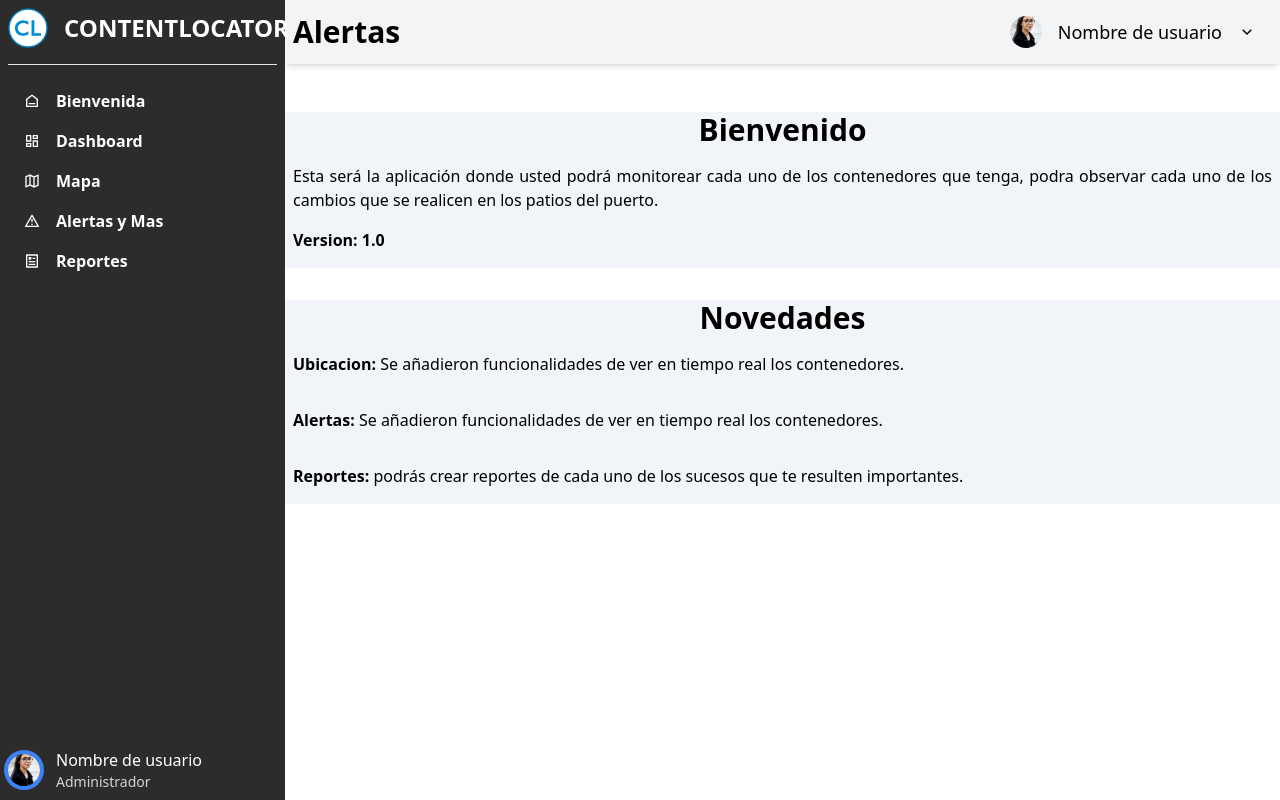
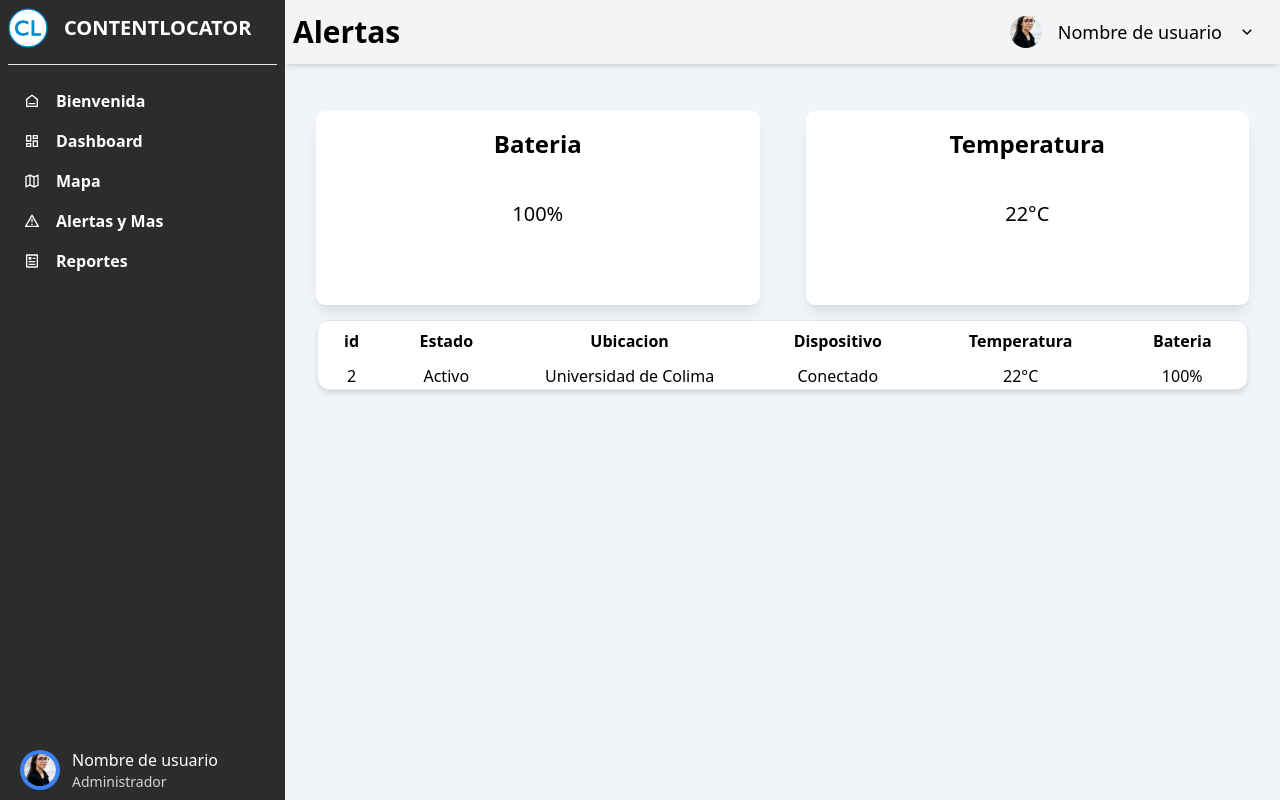
Before and after one commit to CalixtoSD117/tesis, a React (Vite) app: page /alertas in a window 1280 px wide. Built offline with nearby package versions, Linux system fonts and the light colour scheme; a web font is replaced by a local one.

Commit message:
termino de diseño beta

```diff
--- a/src/Alertas.jsx
+++ b/src/Alertas.jsx
@@ -1,4 +1,6 @@
-import { RiHome6Line,
+import
+    {
+        RiHome6Line,
         RiDashboardLine,
         RiMap2Line,
         RiAlertLine,
@@ -22,53 +24,56 @@ import { logotipo_v2, persona1 } from "./assets";
 import { useState } from "react";
 import { Link } from "react-router-dom";
 import { Outlet } from "react-router-dom";
+import { TablaAlerts } from "./components";
 
 
 
-const Alertas = () => {
+const Alertas = () =>
+{
     const [showMenu, setShowMenu] = useState(false);
 
-    const toggleMenu = () => {
+    const toggleMenu = () =>
+    {
         setShowMenu(!showMenu)
     };
     return (
-    <div className="">
+        <div className="bg-slate-100">
             <div className='min-h-screen '>
                 {/* Sidebar */}
                 <div className={`fixed top-0 w-3/4 lg:left-0 md:w-[285px] h-full bg-dash p-2 flex flex-col justify-between z-50 transition-all
         ${showMenu ? "left-0" : "-left-full"}`}>
                     <div>
 
-                <h1 className=' flex items-center gap-4 text-lg lg:text-2xl uppercase mb-4 text-white font-semibold'>
+                        <h1 className=' flex items-center gap-4 text-lg lg:text-xl uppercase mb-4 text-white font-semibold'>
                             <img className="w-9 h-9 lg:w-10 lg:h-10" src={logotipo_v2} alt="" />
                             ContentLocator
                         </h1>
-                <hr className="pt-4 "/>
+                        <hr className="pt-4 " />
                         <ul>
                             <li>
                                 <Link to="/bienvenida" className="text-white font-semibold flex items-center gap-4 hover:bg-gray-500 transition-colors py-2 px-4 rounded-lg">
-                            <RiHome6Line/> Bienvenida
+                                    <RiHome6Line /> Bienvenida
                                 </Link>
                             </li>
 
                             <li>
-                        <Link to="/dashboard"  className="text-white font-semibold flex items-center gap-4 hover:bg-gray-500  transition-colors py-2 px-4 rounded-lg">
-                            <RiDashboardLine/> Dashboard
+                                <Link to="/dashboard" className="text-white font-semibold flex items-center gap-4 hover:bg-gray-500  transition-colors py-2 px-4 rounded-lg">
+                                    <RiDashboardLine /> Dashboard
                                 </Link>
                             </li>
                             <li>
-                        <Link to="/mapa"  className="text-white font-semibold flex items-center gap-4 hover:bg-gray-500 transition-colors py-2 px-4 rounded-lg">
-                            <RiMap2Line/>Mapa
+                                <Link to="/mapa" className="text-white font-semibold flex items-center gap-4 hover:bg-gray-500 transition-colors py-2 px-4 rounded-lg">
+                                    <RiMap2Line />Mapa
                                 </Link>
                             </li>
                             <li>
                                 <Link to="/alertas" className="text-white font-semibold flex items-center gap-4 hover:bg-gray-500 transition-colors py-2 px-4 rounded-lg">
-                            <RiAlertLine/>Alertas y Mas
+                                    <RiAlertLine />Alertas y Mas
                                 </Link>
                             </li>
                             <li>
                                 <Link to="/reportes" className="text-white font-semibold flex items-center gap-4 hover:bg-gray-500 transition-colors py-2 px-4 rounded-lg">
-                            <RiArticleLine/>Reportes
+                                    <RiArticleLine />Reportes
                                 </Link>
                             </li>
                         </ul>
@@ -76,7 +81,7 @@ const Alertas = () => {
                     {/* Creacion de img abajo  */}
 
 
-            <div className="flex items-center gap-4">
+                    <div className="flex ml-4 items-center gap-4">
 
                         <img src={persona1} alt="example"
                             className="w-8 h-8 object-cover rounded-full ring-4 ring-blue-500 " />
@@ -89,7 +94,7 @@ const Alertas = () => {
 
                 {/* Boton menu movil */}
                 <button onClick={toggleMenu} className="lg:hidden fixed bottom-6 right-6 bg-dash p-4 rounded-full ">
-            {showMenu ? <RiCloseLine className="text-white"/> : <RiMenuLine className="text-white"/>}
+                    {showMenu ? <RiCloseLine className="text-white" /> : <RiMenuLine className="text-white" />}
                 </button>
 
                 {/* Header */}
@@ -107,7 +112,7 @@ const Alertas = () => {
                                 <img src={persona1} alt="example"
                                     className="w-8 h-8 object-cover rounded-full " />
                                 <span>Nombre de usuario</span>
-                <RiArrowDownSLine/>
+                                <RiArrowDownSLine />
                             </Menu.Button>
                             <Transition
                                 enter="transition ease-out duration-100"
@@ -139,7 +144,7 @@ const Alertas = () => {
                                         <hr />
                                         <Menu.Item >
                                             <Link to="/" className="flex items-center gap-4 p-2 rounded-lg hover:bg-blue-200 transition-colors text-sm ">
-                                <RiLogoutBoxLine/>Cerrar Sesion
+                                                <RiLogoutBoxLine />Cerrar Sesion
 
                                             </Link>
                                         </Menu.Item>
@@ -153,24 +158,36 @@ const Alertas = () => {
                 {/* Main */}
 
                 <main className="lg:pl-[285px] pt-36 md:pt-24 lg:pt-28">
-            <div className="bg-slate-100 pl-2 pr-2">
-            <h1 className="text-center text-3xl font-semibold">Bienvenido</h1>
-            <p className="text-justify pt-4 pb-4 ">Esta será la aplicación donde usted podrá monitorear cada uno de los contenedores que tenga,
-                podra observar cada  uno de los cambios que se realicen en los patios del puerto.
-            </p>
-            <p className="font-bold pb-4">Version: 1.0</p>
+                    <div className="pl-8 pr-8 lg:flex items-center justify-center gap-12">
+
+                        <div className="ring-1 ring-white p-4 rounded-lg bg-white shadow-lg w-full lg:mb-0 mb-4 h-48 ">
+                        <div className="text-center">
+                                <h1 className="text-2xl font-semibold">Bateria</h1>
+
+                                <h2 className="mt-10 text-xl">100%</h2>
                             </div>
-
-            <div className="bg-slate-100 pl-2 pr-2 mt-8">
-            <h1 className="text-center text-3xl font-semibold">Novedades</h1>
-            <h3 className="pt-4 pb-4"><span className="font-bold">Ubicacion:</span> Se añadieron funcionalidades de ver en tiempo real los contenedores.</h3>
-            <h3 className="pt-4 pb-4"><span className="font-bold">Alertas:</span> Se añadieron funcionalidades de ver en tiempo real los contenedores.</h3>
-            <h3 className="pt-4 pb-4"><span className="font-bold">Reportes:</span> podrás crear reportes de cada uno de los sucesos que te resulten importantes.</h3>
                         </div>
 
 
+                        <div className="bg-white shadow-lg ring-1 ring-white p-4 rounded-lg  w-full h-48"  >
+                            <div className="text-center">
+                                <h1 className="text-2xl font-semibold">Temperatura</h1>
+
+                                <h2 className="mt-10 text-xl">22°C</h2>
+                            </div>
+
+                        </div>
+
+
+                    </div>
+                    <div className="pl-8 pr-8">
+                        <div className="pt-4 mb-10">
+                            <TablaAlerts />
+                        </div>
+                    </div>
+
                 </main>
-        <Outlet/>
+                <Outlet />
             </div>
         </div>
     )
--- a/src/Bienvenida.jsx
+++ b/src/Bienvenida.jsx
@@ -39,7 +39,7 @@ const Bienvenida = () => {
         ${showMenu ? "left-0" : "-left-full"}`}>
             <div>
 
-                <h1 className=' flex items-center gap-4 text-lg lg:text-2xl uppercase mb-4 text-white font-semibold'>
+                <h1 className=' flex items-center gap-4 text-lg lg:text-xl uppercase mb-4 text-white font-semibold'>
                     <img className="w-9 h-9 lg:w-10 lg:h-10" src={logotipo_v2} alt="" />
                     ContentLocator
                 </h1>
@@ -76,7 +76,7 @@ const Bienvenida = () => {
             {/* Creacion de img abajo  */}
 
 
-            <div className="flex items-center gap-4">
+            <div className="flex ml-4 items-center gap-4">
 
                 <img src={persona1} alt="example"
                 className="w-8 h-8 object-cover rounded-full ring-4 ring-blue-500 " />
--- a/src/Perfil.jsx
+++ b/src/Perfil.jsx
@@ -40,7 +40,7 @@ const Perfil = () => {
         ${showMenu ? "left-0" : "-left-full"}`}>
             <div>
 
-                <h1 className=' flex items-center gap-4 text-lg lg:text-2xl uppercase mb-4 text-white font-semibold'>
+                <h1 className=' flex items-center gap-4 text-lg lg:text-xl uppercase mb-4 text-white font-semibold'>
                     <img className="w-9 h-9 lg:w-10 lg:h-10" src={logotipo_v2} alt="" />
                     ContentLocator
                 </h1>
@@ -77,7 +77,7 @@ const Perfil = () => {
             {/* Creacion de img abajo  */}
 
             {user.map((data, index) =>(
-                <div key={index} className="flex items-center gap-4">
+                <div key={index} className="flex ml-4 items-center gap-4">
 
                 <img src={data.img} alt="example"
                 className="w-8 h-8 object-cover rounded-full ring-4 ring-blue-500 " />
--- a/src/Reportes.jsx
+++ b/src/Reportes.jsx
@@ -1,4 +1,6 @@
-import { RiHome6Line,
+import
+{
+    RiHome6Line,
     RiDashboardLine,
     RiMap2Line,
     RiAlertLine,
@@ -15,7 +17,8 @@ import { RiHome6Line,
     RiVipDiamondLine,
     RiUser3Line,
     RiLogoutBoxLine,
-  RiSettings4Line
+    RiSettings4Line,
+    RiDeleteBin6Line,
 } from "react-icons/ri";
 import { Menu, Transition } from '@headlessui/react'
 import { logotipo_v2, persona1 } from "./assets";
@@ -25,50 +28,52 @@ import { Outlet } from "react-router-dom";
 
 
 
-const Reportes = () => {
+const Reportes = () =>
+{
     const [showMenu, setShowMenu] = useState(false);
 
-    const toggleMenu = () => {
+    const toggleMenu = () =>
+    {
         setShowMenu(!showMenu)
     };
     return (
-    <div className="">
-    <div className='min-h-screen '>
+        <div className="bg-slate-100">
+            <div className='min-h-screen  '>
                 {/* Sidebar */}
                 <div className={`fixed top-0 w-3/4 lg:left-0 md:w-[285px] h-full bg-dash p-2 flex flex-col justify-between z-50 transition-all
         ${showMenu ? "left-0" : "-left-full"}`}>
                     <div>
 
-                <h1 className=' flex items-center gap-4 text-lg lg:text-2xl uppercase mb-4 text-white font-semibold'>
+                        <h1 className=' flex items-center gap-4 text-lg lg:text-xl uppercase mb-4 text-white font-semibold'>
                             <img className="w-9 h-9 lg:w-10 lg:h-10" src={logotipo_v2} alt="" />
                             ContentLocator
                         </h1>
-                <hr className="pt-4 "/>
+                        <hr className="pt-4 " />
                         <ul>
                             <li>
                                 <Link to="/bienvenida" className="text-white font-semibold flex items-center gap-4 hover:bg-gray-500 transition-colors py-2 px-4 rounded-lg">
-                            <RiHome6Line/> Bienvenida
+                                    <RiHome6Line /> Bienvenida
                                 </Link>
                             </li>
 
                             <li>
-                        <Link to="/dashboard"  className="text-white font-semibold flex items-center gap-4 hover:bg-gray-500  transition-colors py-2 px-4 rounded-lg">
-                            <RiDashboardLine/> Dashboard
+                                <Link to="/dashboard" className="text-white font-semibold flex items-center gap-4 hover:bg-gray-500  transition-colors py-2 px-4 rounded-lg">
+                                    <RiDashboardLine /> Dashboard
                                 </Link>
                             </li>
                             <li>
-                        <Link to="/mapa"  className="text-white font-semibold flex items-center gap-4 hover:bg-gray-500 transition-colors py-2 px-4 rounded-lg">
-                            <RiMap2Line/>Mapa
+                                <Link to="/mapa" className="text-white font-semibold flex items-center gap-4 hover:bg-gray-500 transition-colors py-2 px-4 rounded-lg">
+                                    <RiMap2Line />Mapa
                                 </Link>
                             </li>
                             <li>
                                 <Link to="/alertas" className="text-white font-semibold flex items-center gap-4 hover:bg-gray-500 transition-colors py-2 px-4 rounded-lg">
-                            <RiAlertLine/>Alertas y Mas
+                                    <RiAlertLine />Alertas y Mas
                                 </Link>
                             </li>
                             <li>
                                 <Link to="/reportes" className="text-white font-semibold flex items-center gap-4 hover:bg-gray-500 transition-colors py-2 px-4 rounded-lg">
-                            <RiArticleLine/>Reportes
+                                    <RiArticleLine />Reportes
                                 </Link>
                             </li>
                         </ul>
@@ -76,7 +81,7 @@ const Reportes = () => {
                     {/* Creacion de img abajo  */}
 
 
-            <div className="flex items-center gap-4">
+                    <div className="flex ml-4 items-center gap-4">
 
                         <img src={persona1} alt="example"
                             className="w-8 h-8 object-cover rounded-full ring-4 ring-blue-500 " />
@@ -89,7 +94,7 @@ const Reportes = () => {
 
                 {/* Boton menu movil */}
                 <button onClick={toggleMenu} className="lg:hidden fixed bottom-6 right-6 bg-dash p-4 rounded-full ">
-            {showMenu ? <RiCloseLine className="text-white"/> : <RiMenuLine className="text-white"/>}
+                    {showMenu ? <RiCloseLine className="text-white" /> : <RiMenuLine className="text-white" />}
                 </button>
 
                 {/* Header */}
@@ -107,7 +112,7 @@ const Reportes = () => {
                                 <img src={persona1} alt="example"
                                     className="w-8 h-8 object-cover rounded-full " />
                                 <span>Nombre de usuario</span>
-                <RiArrowDownSLine/>
+                                <RiArrowDownSLine />
                             </Menu.Button>
                             <Transition
                                 enter="transition ease-out duration-100"
@@ -139,7 +144,7 @@ const Reportes = () => {
                                         <hr />
                                         <Menu.Item >
                                             <Link to="/" className="flex items-center gap-4 p-2 rounded-lg hover:bg-blue-200 transition-colors text-sm ">
-                                <RiLogoutBoxLine/>Cerrar Sesion
+                                                <RiLogoutBoxLine />Cerrar Sesion
 
                                             </Link>
                                         </Menu.Item>
@@ -152,25 +157,109 @@ const Reportes = () => {
                 </header>
                 {/* Main */}
 
-        <main className="lg:pl-[285px] pt-36 md:pt-24 lg:pt-28">
-            <div className="bg-slate-100 pl-2 pr-2">
-            <h1 className="text-center text-3xl font-semibold">Bienvenido</h1>
-            <p className="text-justify pt-4 pb-4 ">Esta será la aplicación donde usted podrá monitorear cada uno de los contenedores que tenga,
-                podra observar cada  uno de los cambios que se realicen en los patios del puerto.
-            </p>
-            <p className="font-bold pb-4">Version: 1.0</p>
+                <main className="lg:pl-[285px] pt-36 md:pt-24 lg:pt-28 pb-10">
+
+                    <div className="mr-8 ml-8">
+                        <form className=" p-2 rounded-lg bg-white lg:h-72 lg:flex lg:flex-col justify-center">
+                            <div className="lg:flex lg:flex-row flex flex-col items-center gap-4">
+                                <div className="flex justify-between lg:justify-center items-center gap-2 w-full">
+                                    <label htmlFor="" className="font-medium">Titulo</label>
+                                    <input type="text" className=" h-7 text-sm rounded-lg ring-[0.5px] ring-gray-500 outline-none pl-3 w-52" />
+                                </div>
+                                <div className="flex justify-between lg:justify-center items-center gap-2 w-full">
+                                    <label htmlFor="" className="font-medium">Fecha</label>
+                                    <input type="date" className=" h-7 text-sm rounded-lg ring-[0.5px] ring-gray-500 outline-none pl-3 w-52" />
+                                </div>
+                                <div className="flex justify-between lg:justify-center items-center gap-2 w-full">
+                                    <label htmlFor="" className="font-medium">Tipo</label>
+                                    <input type="text" className=" h-7 text-sm rounded-lg ring-[0.5px] ring-gray-500 outline-none pl-3 w-52" />
+                                </div>
+                            </div>
+                            <aside className="flex flex-col justify-center gap-2 mt-10">
+                                <label htmlFor="message" className="block font-medium">Reporte</label>
+                                <textarea id="message" name="message" rows="3" className="h-32 mt-2 block ring-1 ring-gray-400 text-sm w-full rounded-md pl-3 shadow-sm outline-none focus:border-gray-400 focus:ring-[0.5px]"></textarea>
+                            </aside>
+                        </form>
+
+                        <div className="mt-5">
+                            <h1 className="text-lg font-medium">
+                                Reportes Generados
+                            </h1>
+
+                            <div className="mt-5">
+                                <aside className="bg-white rounded-lg p-2">
+                                    <div className="lg:flex items-center lg:justify-between hidden">
+                                        <div className="lg:flex lg:flex-row flex flex-col items-center lg:gap-4 w-full ">
+
+                                            <div className="flex items-center lg:justify-center justify-between lg:w-auto w-60 gap-1">
+                                                <h1 className="font-medium">Titulo:</h1>
+                                                <span>Contenedor H1 movido</span>
                                             </div>
 
-            <div className="bg-slate-100 pl-2 pr-2 mt-8">
-            <h1 className="text-center text-3xl font-semibold">Novedades</h1>
-            <h3 className="pt-4 pb-4"><span className="font-bold">Ubicacion:</span> Se añadieron funcionalidades de ver en tiempo real los contenedores.</h3>
-            <h3 className="pt-4 pb-4"><span className="font-bold">Alertas:</span> Se añadieron funcionalidades de ver en tiempo real los contenedores.</h3>
-            <h3 className="pt-4 pb-4"><span className="font-bold">Reportes:</span> podrás crear reportes de cada uno de los sucesos que te resulten importantes.</h3>
+                                            <div className="flex items-center lg:justify-center justify-between lg:w-auto w-60 gap-1 ">
+                                                <h1 className="font-medium">Fecha:</h1>
+                                                <span>12/21/2021</span>
+                                            </div>
+
+                                            <div className="flex items-center lg:justify-center justify-between lg:w-auto w-60 gap-1">
+                                                <h1 className="font-medium">Tipo:</h1>
+                                                <span>Revision</span>
+                                            </div>
+
                                         </div>
 
 
+                                        <button className="rounded-lg lg:block hidden text-white bg-red-500 p-1 font-medium hover:bg-red-600 hover:shadow-lg hover:animate-pulse hover:font-bold">
+                                            <RiDeleteBin6Line />
+                                        </button>
+
+                                    </div>
+                                    {/* version telefono */}
+                                    <div className="lg:hidden">
+                                        <div className="flex items-center justify-between">
+                                            <div className="flex items-center justify-start w-full gap-1 ">
+                                                <h1 className="font-medium text-lg">Titulo:</h1>
+                                                <span className="text-lg">Contenedor H1 movido</span>
+                                            </div>
+                                            <div className="m-0 p-0">
+                                                <button className="rounded-lg text-white bg-red-500 p-1 font-medium hover:bg-red-600 hover:shadow-lg hover:animate-pulse hover:font-bold">
+                                                    <RiDeleteBin6Line />
+                                                </button>
+                                            </div>
+                                        </div>
+                                        <div className="flex">
+                                        <div className="flex items-center justify-start w-full gap-1 ">
+                                                <h1 className="font-medium text-lg">Fecha:</h1>
+                                                <span className="text-lg">21/02/21</span>
+                                            </div>
+
+                                            <div className="flex items-center justify-start w-full gap-1 ">
+                                                <h1 className="font-medium text-lg">Tipo:</h1>
+                                                <span className="text-lg">Revision</span>
+                                            </div>
+                                        </div>
+
+
+                                    </div>
+                                    <hr className="mt-2" />
+
+                                    <div className="mt-2">
+
+                                        <p className="ring-1 ring-gray-200 shadow-sm p-2 rounded-lg text-justify mt-2 text-sm">
+                                            Lorem ipsum dolor sit amet consectetur adipisicing elit. Recusandae cumque veniam, illo maiores aut quisquam aspernatur ducimus modi eum provident.
+                                        </p>
+                                    </div>
+                                </aside>
+                            </div>
+                        </div>
+
+                    </div>
+
+
+
+
                 </main>
-        <Outlet/>
+                <Outlet />
             </div>
         </div>
     )
--- /dev/null
+++ b/src/components/TablaAlerts.jsx
@@ -0,0 +1,45 @@
+import React from 'react'
+
+const TablaAlerts = ({Id,Estado,Ubicacion,Dis,Temp,Bat}) => {
+  return (
+    <div className='overflow-x-auto w-full border rounded-xl bg-white shadow-md'>
+    <table className='table w-full'>
+        <thead>
+            <tr>
+                <th className='px-4 py-2'>id</th>
+                <th className='px-4 py-2'>Estado</th>
+                <th className='px-4 py-2'>Ubicacion</th>
+                <th className='px-4 py-2'>Dispositivo</th>
+                <th className='px-4 py-2'>Temperatura</th>
+                <th className='px-4 py-2'>Bateria</th>
+
+            </tr>
+        </thead>
+        <tbody className='text-center'>
+
+            <tr className='cursor-pointer'>
+            <td>{Id}</td>
+            <td>{Estado}</td>
+            <td>{Ubicacion}</td>
+            <td>{Dis}</td>
+            <td>{Temp}</td>
+            <td>{Bat}</td>
+            </tr>
+
+            <tr className='cursor-pointer'>
+            <td>2</td>
+            <td>Activo</td>
+            <td>Universidad de Colima</td>
+            <td>Conectado</td>
+            <td>22°C</td>
+            <td>100%</td>
+            </tr>
+
+
+        </tbody>
+    </table>
+    </div>
+  )
+}
+
+export default TablaAlerts
--- a/src/components/index.js
+++ b/src/components/index.js
@@ -1,10 +1,10 @@
 import Navbarr from "./Navbarr";
 import Tabla from "./Tabla";
+import TablaAlerts from "./TablaAlerts";
 
 
 export{
     Navbarr,
     Tabla,
-
-
+    TablaAlerts,
 }
```
Also changed, not shown: src/Dashboard.jsx (+4 -3 lines), src/Mapa.jsx (+4 -3 lines). Lines whose indentation alone changed are shown as unchanged.
